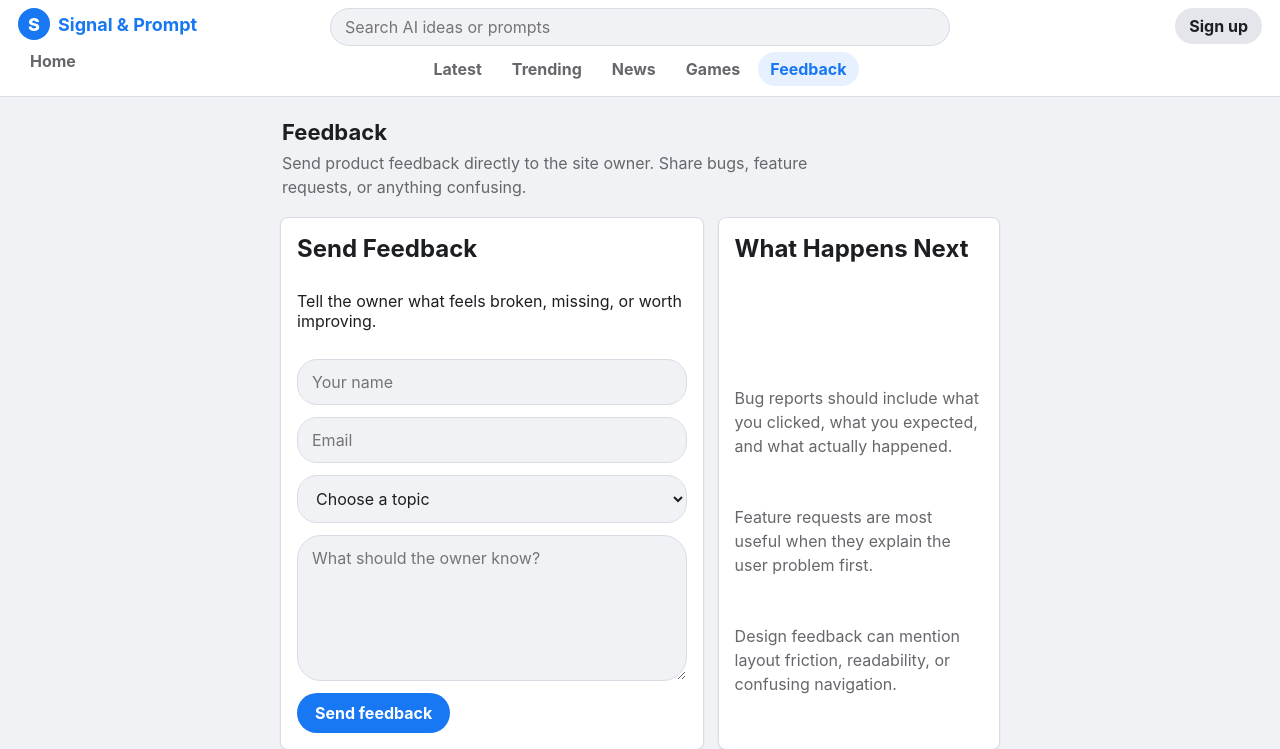
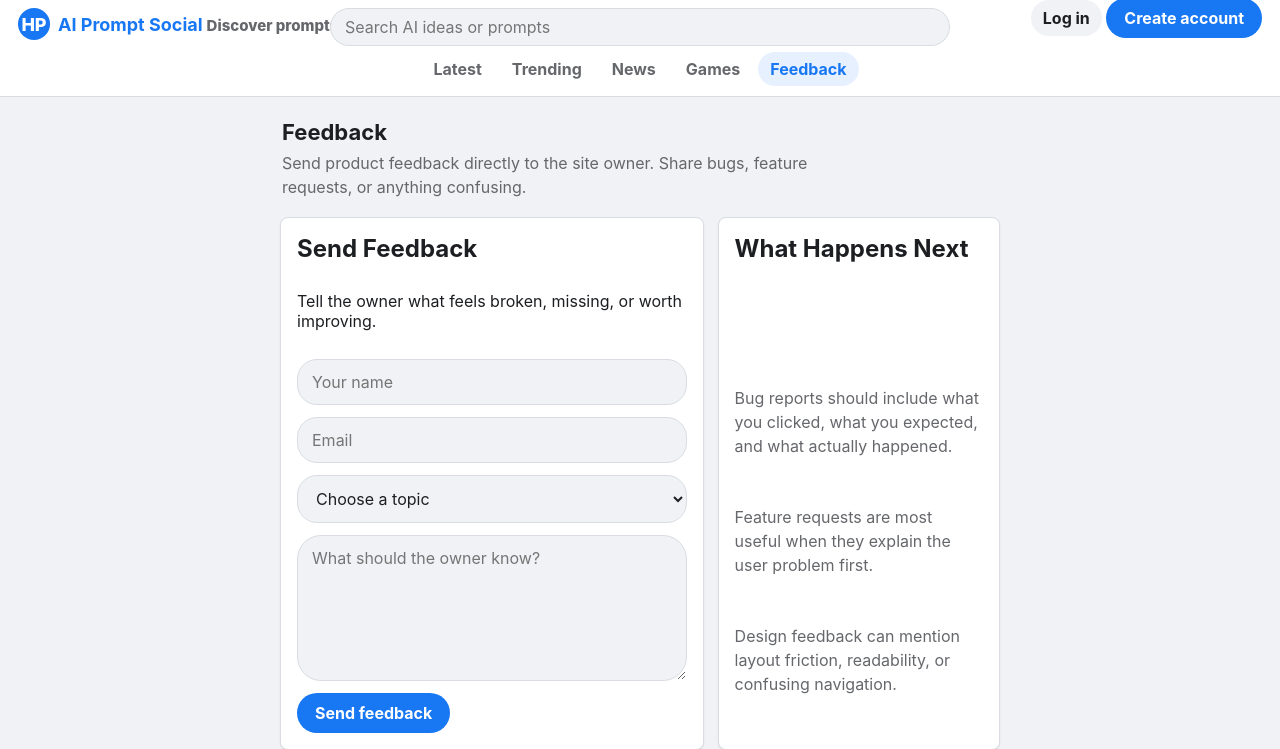
Before and after one commit to hieppham8083-afk/aipromptsocial, a Flask app: page /feedback in a window 1280 px wide. Shown: the top 749 px of the page. Run offline with Flask 3, Linux system fonts and the light colour scheme.

Commit message:
Update brand mark to HP

```diff
--- a/templates/base.html
+++ b/templates/base.html
@@ -32,18 +32,20 @@
       <div class="top-left">
         <div class="brand-stack">
           <a class="brand" href="{{ url_for('home') }}">
-            <span class="brand-mark">S</span>
-            <strong>Signal & Prompt</strong>
+            <span class="brand-mark">HP</span>
+            <span>
+              <strong>{{ site_name }}</strong>
+              <small>Discover prompts, workflows, news, and games</small>
+            </span>
           </a>
-
+        </div>
+        {% if current_user %}
           <nav class="view-nav">
             <a class="{{ 'active' if active_view == 'global' else '' }}" href="{{ url_for('home') }}">Home</a>
-            {% if current_user %}
-              <a class="{{ 'active' if active_view == 'following' else '' }}" href="{{ url_for('following_feed') }}">Following</a>
-              <a class="{{ 'active' if active_view == 'saved' else '' }}" href="{{ url_for('saved_feed') }}">Saved</a>
-            {% endif %}
+            <a class="{{ 'active' if active_view == 'following' else '' }}" href="{{ url_for('following_feed') }}">Following</a>
+            <a class="{{ 'active' if active_view == 'saved' else '' }}" href="{{ url_for('saved_feed') }}">Saved</a>
           </nav>
-        </div>
+        {% endif %}
       </div>
 
       <div class="top-center">
@@ -79,7 +81,10 @@
             </form>
           </div>
         {% else %}
-          <a class="icon-btn" href="{{ url_for('home', auth='signup') }}">Sign up</a>
+          <div class="guest-actions">
+            <a class="ghost-btn" href="{{ url_for('home', auth='login') }}">Log in</a>
+            <a class="primary-btn" href="{{ url_for('home', auth='signup') }}">Create account</a>
+          </div>
         {% endif %}
       </div>
     </header>
```
Also changed, not shown: static/favicon.svg.
